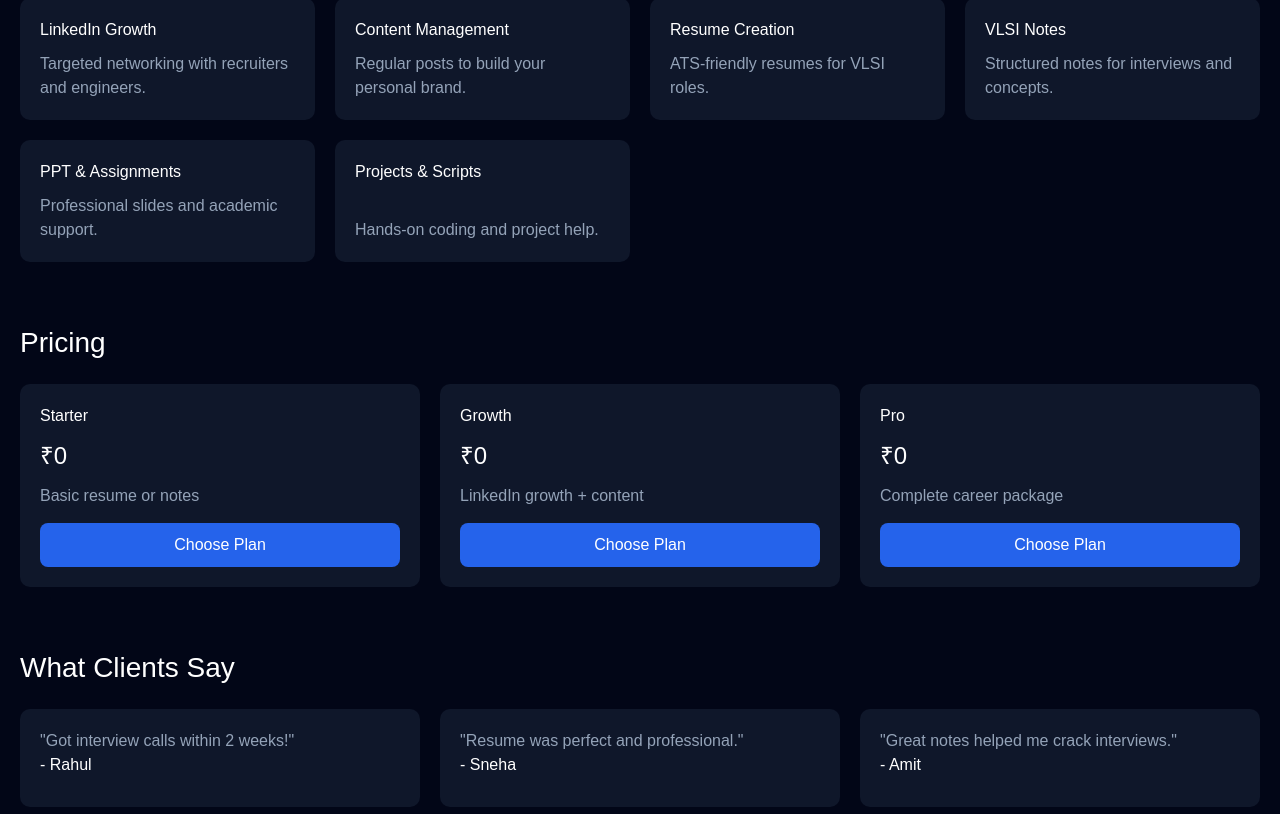
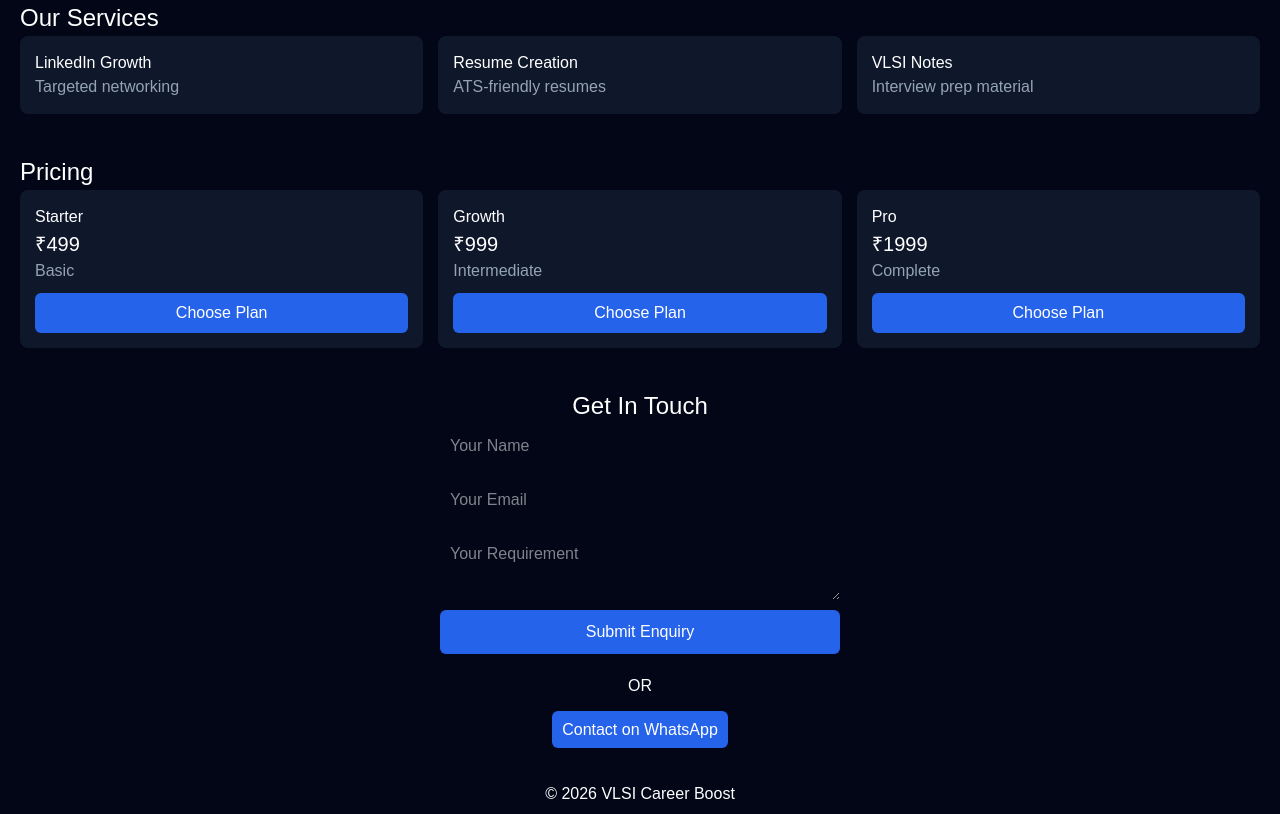
Before and after one commit to saxenamohitandmani-cell/master, a Next.js app: page / in a window 1280 px wide. Shown: the part 346-1160 px from the top of the page. Built offline with nearby package versions, Linux system fonts and the light colour scheme.

Commit message:
Added user enquiry form

```diff
--- a/app/page.js
+++ b/app/page.js
@@ -1,9 +1,62 @@
 "use client";
+import React, { useState } from "react";
+import emailjs from "@emailjs/browser";
 
 export default function VLSIWebsite() {
+
+  const [form, setForm] = useState({
+    name: "",
+    email: "",
+    message: ""
+  });
+
+  const [status, setStatus] = useState("");
+
+  const handleChange = (e) => {
+    setForm({
+      ...form,
+      [e.target.name]: e.target.value
+    });
+  };
+
+  const handleSubmit = (e) => {
+    e.preventDefault();
+
+    // EMAIL
+    emailjs.send(
+      "service_yzvwymr",
+      "template_2wlnvun",
+      {
+        name: form.name,
+        email: form.email,
+        message: form.message
+      },
+      "xbsovO47KIQ2KDEVy"
+    )
+      .then((res) => {
+        console.log("SUCCESS", res);
+        setStatus("Enquiry sent successfully!");
+      })
+      .catch((err) => {
+        console.log("FULL ERROR 👉", err);
+        console.log("TEXT 👉", err.text);
+        setStatus("Email failed!");
+      });
+    // WHATSAPP
+    const msg = encodeURIComponent(
+      `Name: ${form.name}\nEmail: ${form.email}\nMessage: ${form.message}`
+    );
+
+    window.open(`https://wa.me/918266069329?text=${msg}`, "_blank");
+
+    // RESET
+    setForm({ name: "", email: "", message: "" });
+  };
+
   return (
     <div style={styles.page}>
-      {/* Navbar */}
+
+      {/* NAVBAR */}
       <div style={styles.navbar}>
         <h1 style={styles.logo}>VLSI Career Boost</h1>
         <div>
@@ -13,7 +66,7 @@
         </div>
       </div>
 
-      {/* Hero Section */}
+      {/* HERO */}
       <div style={styles.hero}>
         <h2 style={styles.heroTitle}>
           Grow Your Career with LinkedIn & VLSI Expertise
@@ -24,26 +77,26 @@
         <a href="#contact" style={styles.primaryBtn}>Get Started</a>
       </div>
 
-      {/* Services */}
+      {/* SERVICES */}
       <div id="services" style={styles.section}>
         <h2 style={styles.sectionTitle}>Our Services</h2>
         <div style={styles.grid}>
           {services.map((s, i) => (
             <div key={i} style={styles.card}>
-              <h3 style={styles.cardTitle}>{s.title}</h3>
+              <h3>{s.title}</h3>
               <p style={styles.cardText}>{s.desc}</p>
             </div>
           ))}
         </div>
       </div>
 
-      {/* Pricing */}
+      {/* PRICING */}
       <div id="pricing" style={styles.section}>
         <h2 style={styles.sectionTitle}>Pricing</h2>
         <div style={styles.grid}>
           {pricing.map((p, i) => (
             <div key={i} style={styles.card}>
-              <h3 style={styles.cardTitle}>{p.name}</h3>
+              <h3>{p.name}</h3>
               <p style={styles.price}>{p.price}</p>
               <p style={styles.cardText}>{p.desc}</p>
               <a href="#contact" style={styles.button}>Choose Plan</a>
@@ -52,75 +105,102 @@
         </div>
       </div>
 
-      {/* Testimonials */}
-      <div style={styles.section}>
-        <h2 style={styles.sectionTitle}>What Clients Say</h2>
-        <div style={styles.grid}>
-          {testimonials.map((t, i) => (
-            <div key={i} style={styles.card}>
-              <p style={styles.cardText}>"{t.text}"</p>
-              <h4 style={styles.cardTitle}>- {t.name}</h4>
-            </div>
-          ))}
-        </div>
-      </div>
-
-      {/* Contact */}
+      {/* CONTACT + FORM */}
       <div id="contact" style={styles.sectionCenter}>
         <h2 style={styles.sectionTitle}>Get In Touch</h2>
-        <p style={styles.heroSubtitle}>Start your journey today</p>
-        <a href="https://wa.me/+918266069329" style={styles.primaryBtn}>
+
+        <form onSubmit={handleSubmit} style={styles.form}>
+
+          <input
+            name="name"
+            placeholder="Your Name"
+            value={form.name}
+            onChange={handleChange}
+            required
+            style={styles.input}
+          />
+
+          <input
+            name="email"
+            placeholder="Your Email"
+            value={form.email}
+            onChange={handleChange}
+            required
+            style={styles.input}
+          />
+
+          <textarea
+            name="message"
+            placeholder="Your Requirement"
+            value={form.message}
+            onChange={handleChange}
+            required
+            style={styles.textarea}
+          />
+
+          <button type="submit" style={styles.primaryBtn}>
+            Submit Enquiry
+          </button>
+
+          {status && <p style={{ color: "green" }}>{status}</p>}
+
+        </form>
+
+        <p style={{ marginTop: "20px" }}>OR</p>
+
+        <p style={{ marginTop: "20px" }}>   </p>
+
+        <a href="https://wa.me/918266069329" style={styles.primaryBtn}>
           Contact on WhatsApp
         </a>
       </div>
 
-      {/* Footer */}
+      {/* FOOTER */}
       <div style={styles.footer}>
-        <p>© 2026 VLSI Career Boost. All rights reserved.</p>
-        <p>Created By : Mohit Saxena</p>
+        <p>© 2026 VLSI Career Boost</p>
       </div>
+
     </div>
   );
 }
 
+// DATA
 const services = [
-  { title: "LinkedIn Growth", desc: "Targeted networking with recruiters and engineers." },
-  { title: "Content Management", desc: "Regular posts to build your personal brand." },
-  { title: "Resume Creation", desc: "ATS-friendly resumes for VLSI roles." },
-  { title: "VLSI Notes", desc: "Structured notes for interviews and concepts." },
-  { title: "PPT & Assignments", desc: "Professional slides and academic support." },
-  { title: "Projects & Scripts", desc: "Hands-on coding and project help." },
+  { title: "LinkedIn Growth", desc: "Targeted networking" },
+  { title: "Resume Creation", desc: "ATS-friendly resumes" },
+  { title: "VLSI Notes", desc: "Interview prep material" }
 ];
 
 const pricing = [
-  { name: "Starter", price: "₹0", desc: "Basic resume or notes" },
-  { name: "Growth", price: "₹0", desc: "LinkedIn growth + content" },
-  { name: "Pro", price: "₹0", desc: "Complete career package" },
+  { name: "Starter", price: "₹499", desc: "Basic" },
+  { name: "Growth", price: "₹999", desc: "Intermediate" },
+  { name: "Pro", price: "₹1999", desc: "Complete" }
 ];
 
-const testimonials = [
-  { name: "Rahul", text: "Got interview calls within 2 weeks!" },
-  { name: "Sneha", text: "Resume was perfect and professional." },
-  { name: "Amit", text: "Great notes helped me crack interviews." },
-];
+// STYLES
+const styles = {
+  page: { background: "#020617", color: "white", padding: "20px" },
+  navbar: { display: "flex", justifyContent: "space-between" },
+  logo: { fontWeight: "bold" },
+  navLink: { marginLeft: "15px", color: "#94a3b8" },
 
-const styles = {
-  page: { background: "#020617", color: "white", fontFamily: "Arial", padding: "20px" },
-  navbar: { display: "flex", justifyContent: "space-between", marginBottom: "40px" },
-  logo: { fontSize: "20px", fontWeight: "bold" },
-  navLink: { marginLeft: "20px", color: "#94a3b8", textDecoration: "none" },
-  hero: { textAlign: "center", marginBottom: "60px" },
-  heroTitle: { fontSize: "36px", fontWeight: "bold", marginBottom: "10px" },
-  heroSubtitle: { color: "#94a3b8", marginBottom: "20px" },
-  primaryBtn: { padding: "10px 20px", background: "#2563eb", borderRadius: "8px", color: "white", textDecoration: "none" },
-  button: { display: "block", marginTop: "15px", padding: "10px", textAlign: "center", background: "#2563eb", borderRadius: "8px", color: "white", textDecoration: "none" },
-  section: { marginBottom: "60px" },
-  sectionCenter: { marginBottom: "60px", textAlign: "center" },
-  sectionTitle: { fontSize: "28px", marginBottom: "20px" },
-  grid: { display: "grid", gridTemplateColumns: "repeat(auto-fit, minmax(250px,1fr))", gap: "20px" },
-  card: { background: "#0f172a", padding: "20px", borderRadius: "10px", display: "flex", flexDirection: "column", justifyContent: "space-between" },
-  cardTitle: { marginBottom: "10px" },
+  hero: {textAlign: "center", margin: "60px auto", maxWidth: "800px" },
+
+  heroTitle: {fontSize: "36px", fontWeight: "bold", marginBottom: "15px", lineHeight: "1.3" },
+
+  heroSubtitle: {color: "#94a3b8", marginBottom: "25px", lineHeight: "1.5" },
+
+  primaryBtn: { background: "#2563eb", padding: "10px", borderRadius: "6px", color: "white", border: "none", cursor: "pointer" },
+  section: { margin: "40px 0" },
+  sectionCenter: { textAlign: "center", margin: "40px 0" },
+  sectionTitle: { fontSize: "24px" },
+  grid: { display: "grid", gap: "15px", gridTemplateColumns: "repeat(auto-fit, minmax(200px,1fr))" },
+  card: { background: "#0f172a", padding: "15px", borderRadius: "8px" },
   cardText: { color: "#94a3b8" },
-  price: { fontSize: "24px", marginBottom: "10px" },
-  footer: { textAlign: "center", marginTop: "40px", color: "#64748b" },
+  price: { fontSize: "20px" },
+  button: { display: "block", marginTop: "10px", background: "#2563eb", padding: "8px", borderRadius: "6px", textAlign: "center", color: "white" },
+  form: { maxWidth: "400px", margin: "auto", display: "flex", flexDirection: "column", gap: "10px" },
+  input: { padding: "10px", borderRadius: "6px", border: "none" },
+  textarea: { padding: "10px", borderRadius: "6px", border: "none" },
+  footer: { textAlign: "center", marginTop: "40px" }
 };
```
